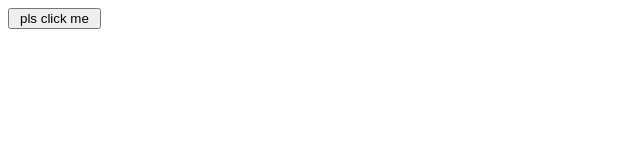
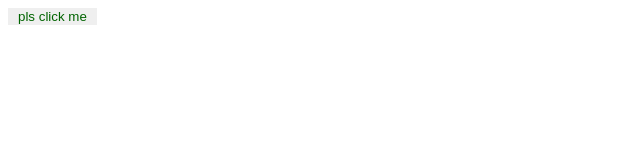
Before and after one commit to pumkin177/urban-octo-train-test, a plain HTML site: page index.html in a window 1280 px wide. Shown: the full height of the page, 0-640 px from the left. Drawn offline with Linux system fonts and the light colour scheme.

Commit message:
changed button

```diff
--- a/index.html
+++ b/index.html
@@ -2,6 +2,8 @@
 <head>
     <style>
         .but {
+            color: darkgreen;
+            border: none;
             padding-left: 10px;
             padding-right: 10px;
         }
```
